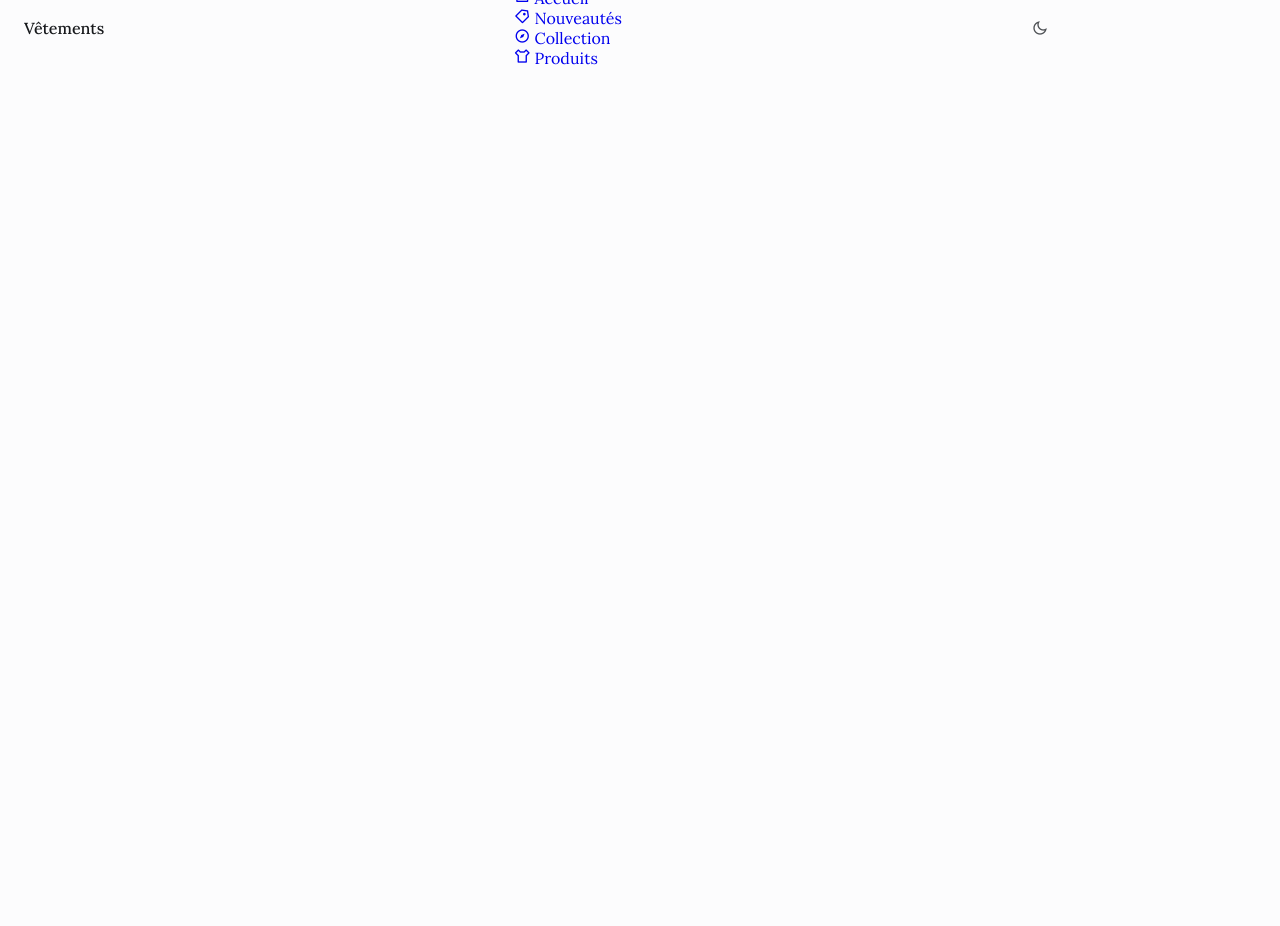
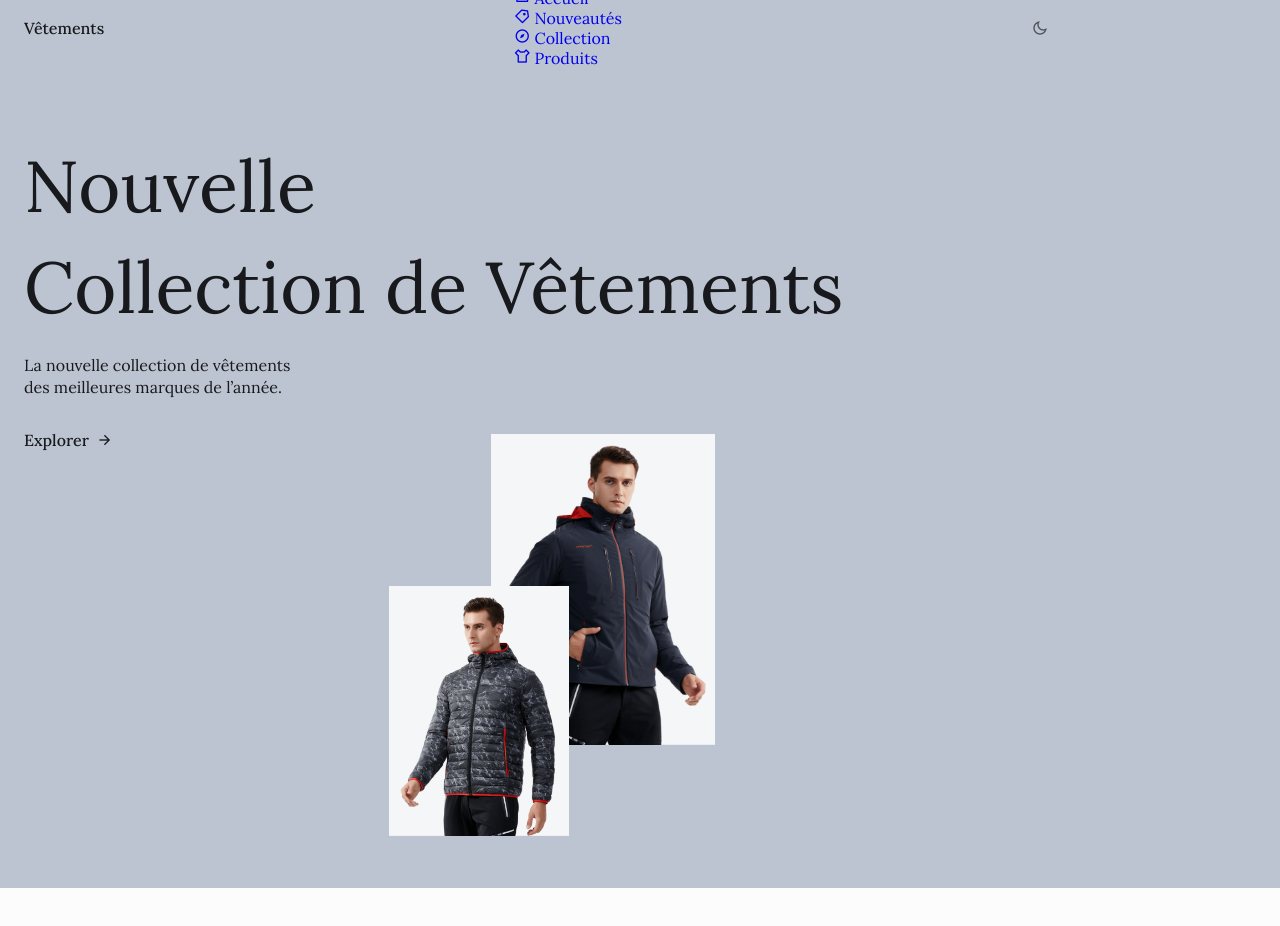
Before and after one commit to ValentinMadiot/clothing-shop_ui, a plain HTML site: page index.html in a window 1280 px wide. Shown: the top 926 px of the page. Before the commit the page ends 800 px from the top, so only its background shows below. Drawn offline with nearby package versions, Linux system fonts and the light colour scheme.

Commit message:
add home section

```diff
--- a/assets/css/styles.css
+++ b/assets/css/styles.css
@@ -180,9 +180,67 @@ header {
 
 /* Active Link */
 
-/*=============== HOME ===============*/
+.home {
+  background-color: var(--bg-color);
+  overflow: hidden;
+}
+
+.home__container {
+  padding: 4rem 0 1rem;
+  row-gap: 8.5rem;
+}
+
+.home__title {
+  font-size: var(--biggest-font-size);
+  font-weight: 400;
+}
+
+.home__description {
+  color: var(--title-color);
+  margin: 1rem 0 2rem;
+}
+
+.home__title,
+.home__description {
+  line-height: 140%;
+}
+
+.home__images {
+  position: relative;
+  width: 310px;
+  justify-self: center;
+}
+
+.home__images img:nth-child(1) {
+  width: 224px;
+  position: absolute;
+  right: -1.5rem;
+  top: -9.5rem;
+}
+
+.home__images img:nth-child(2) {
+  width: 180px;
+  margin-left: 0.5rem;
+  position: relative;
+}
 
 /*=============== BUTTON ===============*/
+.button__link {
+  color: var(--title-color);
+  font-weight: var(--font-medium);
+  display: inline-flex;
+  align-items: center;
+  column-gap: 0.5rem;
+}
+
+.button__link i {
+  font-size: 1rem;
+  transition: 0.3s;
+}
+
+.button__link:hover i {
+  transform: translateX(0.25rem);
+}
 
 /*=============== NEW ===============*/
 
--- a/index.html
+++ b/index.html
@@ -66,7 +66,29 @@
     <!--==================== MAIN ====================-->
     <main class="main">
       <!--==================== HOME ====================-->
-      <section class="home section" id="home"></section>
+      <section class="home section" id="home">
+        <div class="home__container container grid">
+          <div class="home__data">
+            <h1 class="home__title">
+              Nouvelle <br />
+              Collection de Vêtements
+            </h1>
+
+            <p class="home__description">
+              La nouvelle collection de vêtements <br />
+              des meilleures marques de l’année.
+            </p>
+
+            <a href="#new" class="button__link">
+              Explorer <i class="ri-arrow-right-line"></i>
+            </a>
+          </div>
+          <div class="home__images">
+            <img src="assets/img/home1.png" alt="image accueil" />
+            <img src="assets/img/home2.png" alt="image accueil" />
+          </div>
+        </div>
+      </section>
 
       <!--==================== NEW ====================-->
       <section class="new section" id="new"></section>
```
